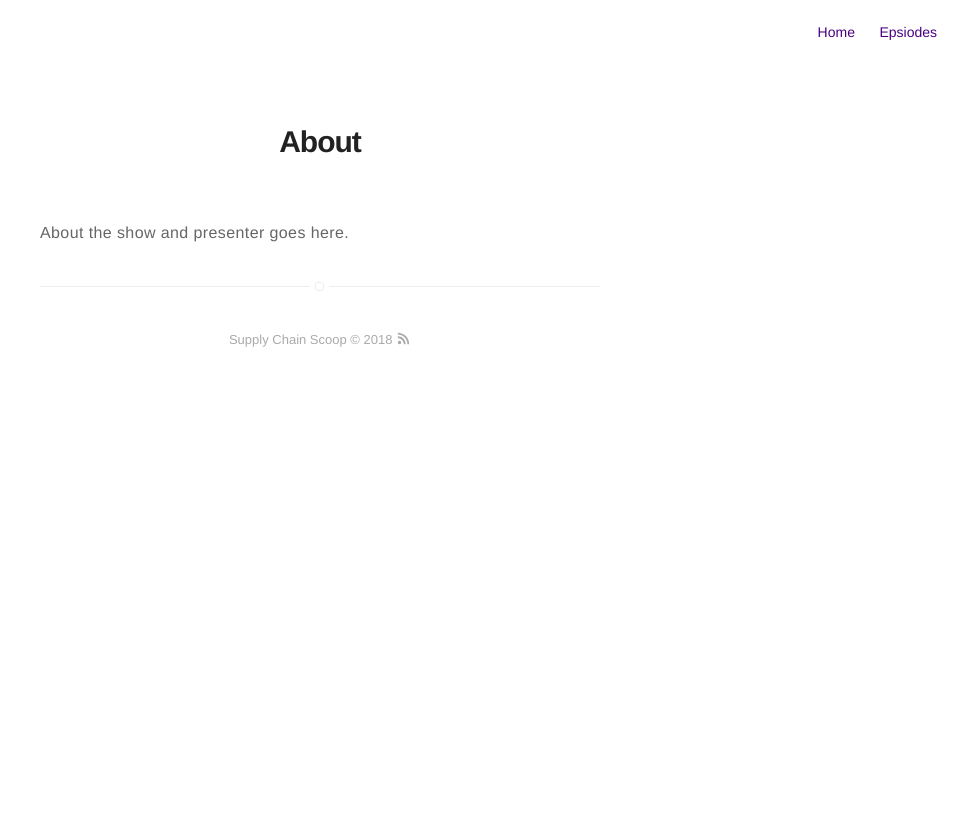
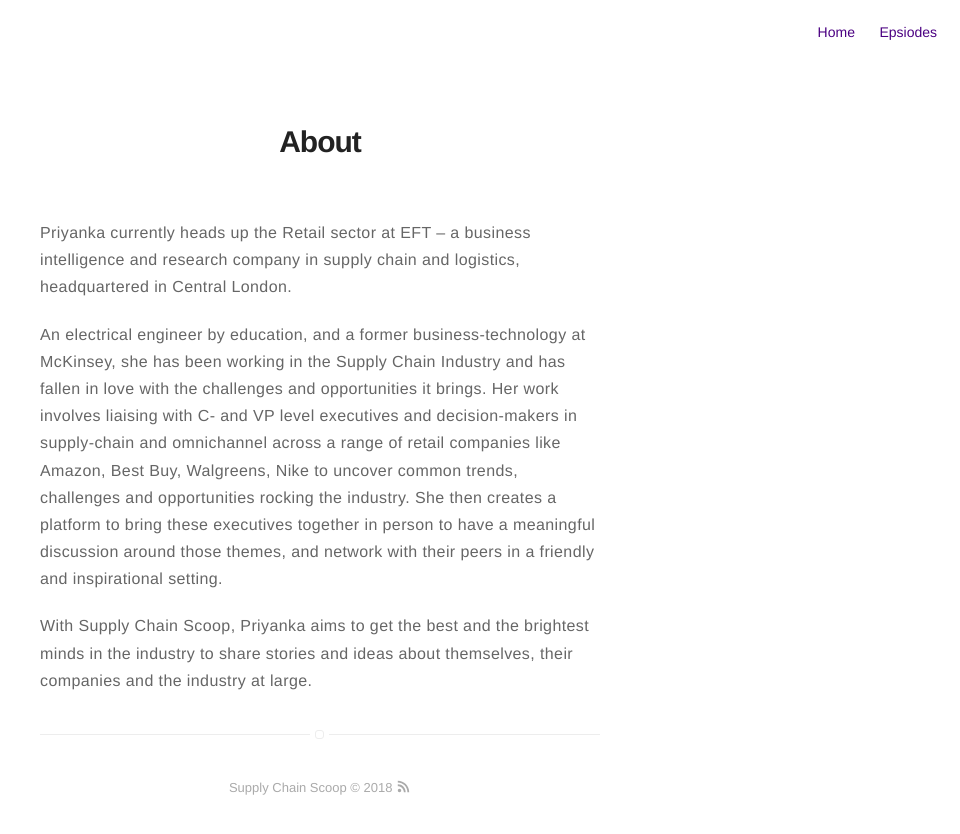
Before and after one commit to traghav/supplychainscoop.github.io, a Jekyll site: the page built from about.md, in a window 1280 px wide. Shown: the top 834 px of the page, without its empty margins (320-1280 px from the left). Built offline with Jekyll 4.4.1, drawn with Linux system fonts in a browser that asks for light colours.

Commit message:
Update about.md

```diff
--- a/about.md
+++ b/about.md
@@ -4,4 +4,9 @@ layout: page
 ---
 # About
 
-About the show and presenter goes here.
+Priyanka currently heads up the Retail sector at EFT – a business intelligence and research company in supply chain and logistics, headquartered in Central London.
+
+An electrical engineer by education, and a former business-technology at McKinsey, she has been working in the Supply Chain Industry and has fallen in love with the challenges and opportunities it brings.
+Her work involves liaising with C- and VP level executives and decision-makers in supply-chain and omnichannel across a range of retail companies like Amazon, Best Buy, Walgreens, Nike to uncover common trends, challenges and opportunities rocking the industry. She then creates a platform to bring these executives together in person to have a meaningful discussion around those themes, and network with their peers in a friendly and inspirational setting.
+
+With Supply Chain Scoop, Priyanka aims to get the best and the brightest minds in the industry to share stories and ideas about themselves, their companies and the industry at large.
```
